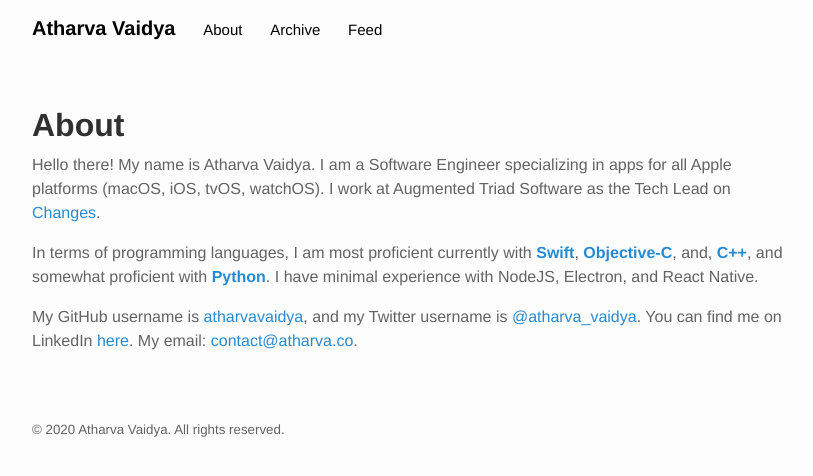
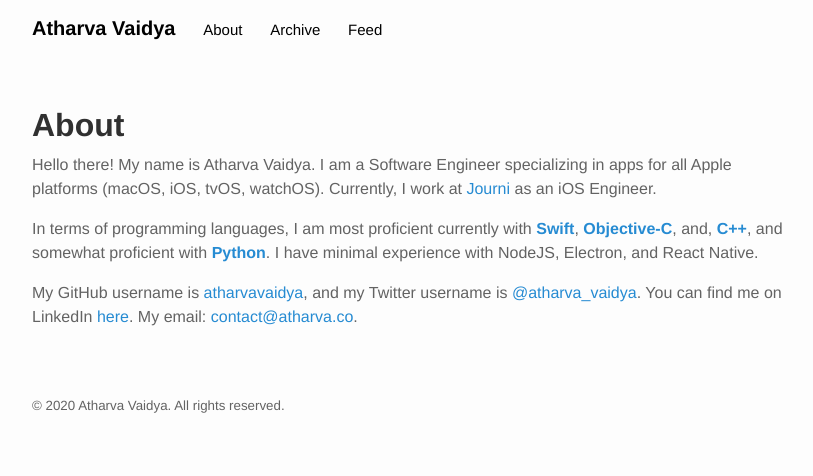
Before and after one commit to AtharvaVaidya/atharvavaidya.github.io, a Jekyll site: the page built from about.md, in a window 1280 px wide. Shown: the top 476 px of the page, without its empty margins (224-1037 px from the left). Built offline with Jekyll 4.4.1, drawn with Linux system fonts in a browser that asks for light colours.

Commit message:
Update about.md

```diff
--- a/about.md
+++ b/about.md
@@ -4,7 +4,7 @@
 permalink: /about/
 ---
 
-Hello there! My name is Atharva Vaidya. I am a Software Engineer specializing in apps for all Apple platforms (macOS, iOS, tvOS, watchOS). I work at Augmented Triad Software as the Tech Lead on [Changes](https://changesmusicapp.com).
+Hello there! My name is Atharva Vaidya. I am a Software Engineer specializing in apps for all Apple platforms (macOS, iOS, tvOS, watchOS). Currently, I work at [Journi](https://www.journiapp.com) as an iOS Engineer.
 
 
 In terms of programming languages, I am most proficient currently with **[Swift](https://developer.apple.com/swift/)**, **[Objective-C](https://developer.apple.com/library/mac/documentation/Cocoa/Conceptual/ProgrammingWithObjectiveC/Introduction/Introduction.html)**, and, **[C++](https://en.wikipedia.org/wiki/C%2B%2B)**, and somewhat proficient with **[Python](https://www.python.org/)**. I have minimal experience with NodeJS, Electron, and React Native.
```
